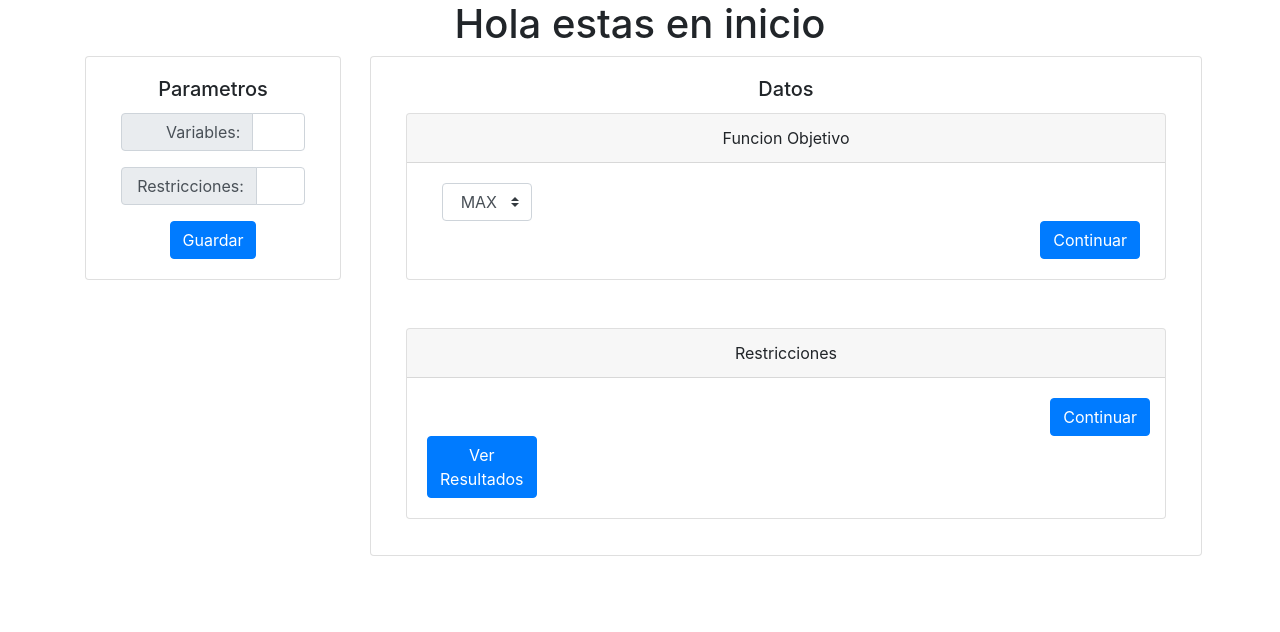
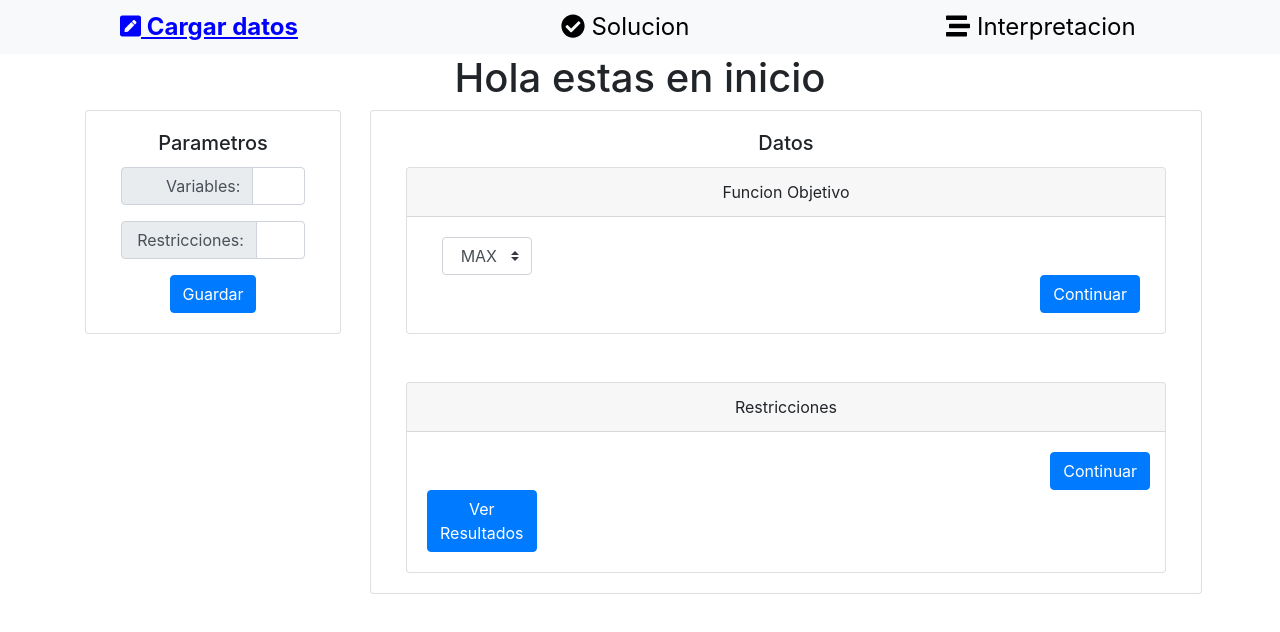
Before and after one commit to investigacionoperativatpi/tpisegundointento, a React (Create React App) app: page / in a window 1280 px wide. Shown: the top 632 px of the page. Built offline with nearby package versions, Linux system fonts and the light colour scheme.

Commit message:
Modificaciones

```diff
--- a/package.json
+++ b/package.json
@@ -3,8 +3,12 @@
   "version": "0.1.0",
   "private": true,
   "dependencies": {
+    "@fortawesome/fontawesome-svg-core": "^1.2.19",
+    "@fortawesome/free-solid-svg-icons": "^5.9.0",
+    "@fortawesome/react-fontawesome": "^0.1.4",
     "react": "^16.8.6",
     "react-dom": "^16.8.6",
+    "react-fontawesome": "^1.6.1",
     "react-redux": "^7.1.0",
     "react-scripts": "3.0.1",
     "redux": "^4.0.1",
--- a/src/components/Datos.css
+++ b/src/components/Datos.css
@@ -1,4 +1,4 @@
 .Card-Datos{
     width: 52rem;
-    height: 500px;
+    height: 100%;
 }
--- a/src/pages/Inicio.js
+++ b/src/pages/Inicio.js
@@ -2,9 +2,30 @@ import  React from 'react';
 
 import Parametros from '../components/Parametros'
 import Datos from '../components/Datos'
+import './inicio.css'
+import { FontAwesomeIcon } from '@fortawesome/react-fontawesome'
+import { faPenSquare, faCheckCircle, faStream } from '@fortawesome/free-solid-svg-icons'
+
 class Inicio extends React.Component{
+    constructor(props) {
+        super(props)
+        this.state={
+            show: 1
+        }
+    }
     render(){
         return (
+            <div>
+                <nav class="navbar navbar-expand-lg navbar-light bg-light">
+                    <div class="collapse navbar-collapse" id="navbarNavAltMarkup">
+                        <div class="navbar-nav row">
+                        <button class={`button-navbar col-4 ${this.state.show === 1 && 'selected'}`} onClick={() => {this.setState({show:1})}}><FontAwesomeIcon icon={faPenSquare} />      Cargar datos<span class="sr-only">(current)</span></button>
+                        <button class={`button-navbar col-4 ${this.state.show === 2 && 'selected'}`} onClick={() => {this.setState({show:2})}}><FontAwesomeIcon icon={faCheckCircle} />      Solucion</button>
+                        <button class={`button-navbar col-4 ${this.state.show === 3 && 'selected'}`} onClick={() => {this.setState({show:3})}}><FontAwesomeIcon icon={faStream} />      Interpretacion</button>
+                        </div>
+                    </div>
+                    </nav>
+                    {this.state.show === 1 &&
                         <div>
                             <h1>Hola estas en inicio</h1>
                             <div className="container">
@@ -18,6 +39,8 @@ class Inicio extends React.Component{
                                 </div>
                             </div>
                         </div>
+                    }
+            </div>
         )
     }
 }
--- /dev/null
+++ b/src/pages/inicio.css
@@ -0,0 +1,15 @@
+.button-navbar {
+    border: none;
+    background: none;
+}
+
+.navbar-nav {
+    width: 100%;
+    font-size: 24px;
+}
+
+.selected {
+    text-decoration: underline;
+    font-weight: bold;
+    color: blue;
+}
```
Also changed, not shown: 1 other file (tests, documents, lock files or other folders). Lines whose indentation alone changed are shown as unchanged.
